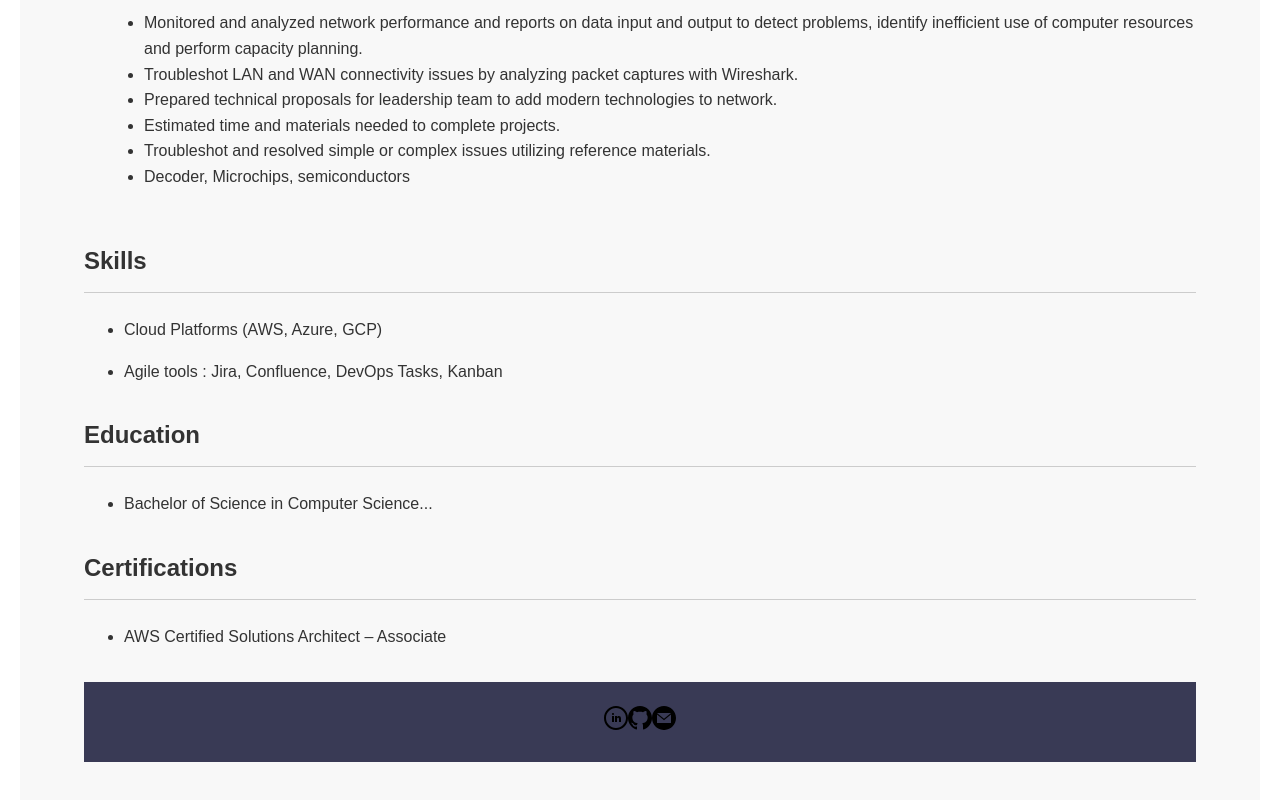
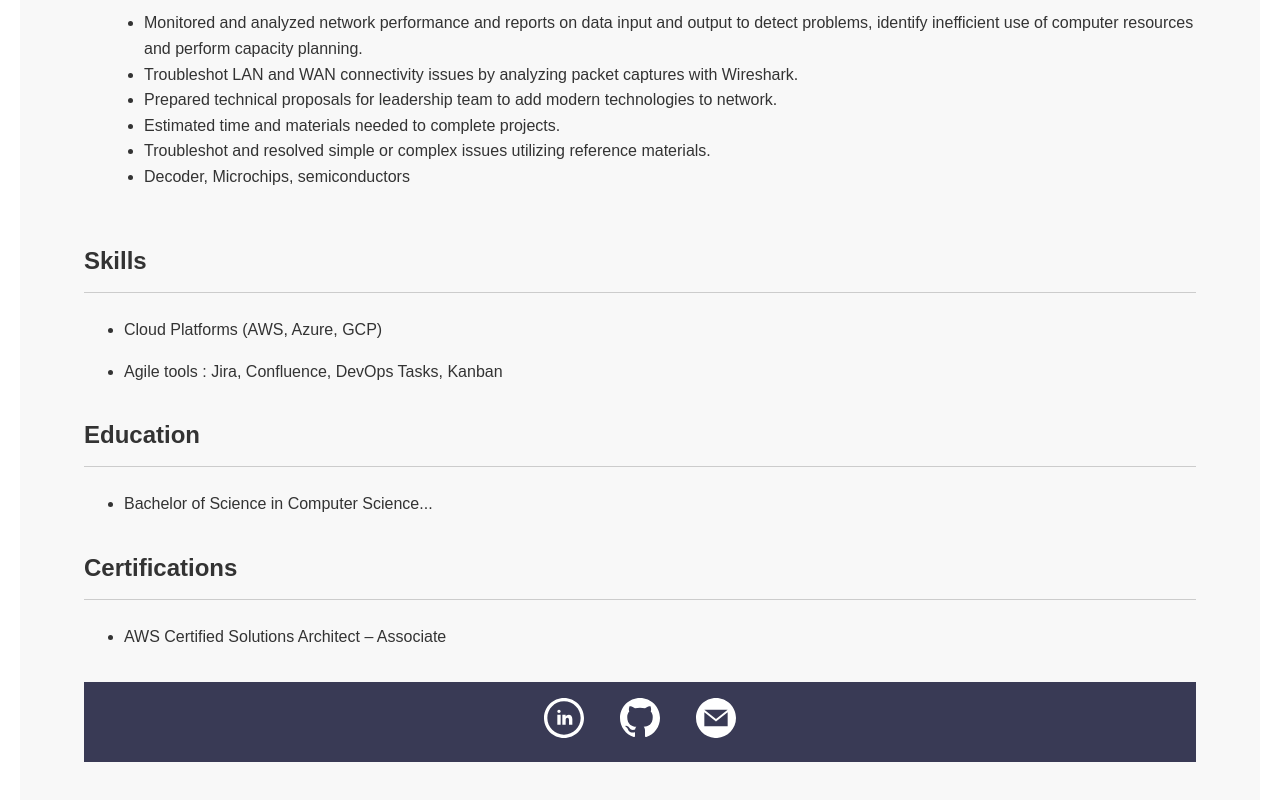
Before and after one commit to SnehilBelekar/snehilbelekar.github.io, a Vue app: page / in a window 1280 px wide. Shown: the part 4439-5239 px from the top of the page. Built offline with nearby package versions, Linux system fonts and the light colour scheme.

Commit message:
update footer styl

```diff
--- a/src/styles/main.css
+++ b/src/styles/main.css
@@ -253,6 +253,17 @@ text-shadow: 1px 1px 2px rgba(0, 0, 0, 0.5);
   align-items: center;
 }
 
+.icons {
+  width: 12rem;
+  display: flex;
+  justify-content: space-between;
+  filter: invert(100%);
+}
+.icon {
+  width: 40px;
+  height: 40px;
+  color: white;
+}
 @media (prefers-color-scheme: light) {
   :root {
     color: #213547;
```
